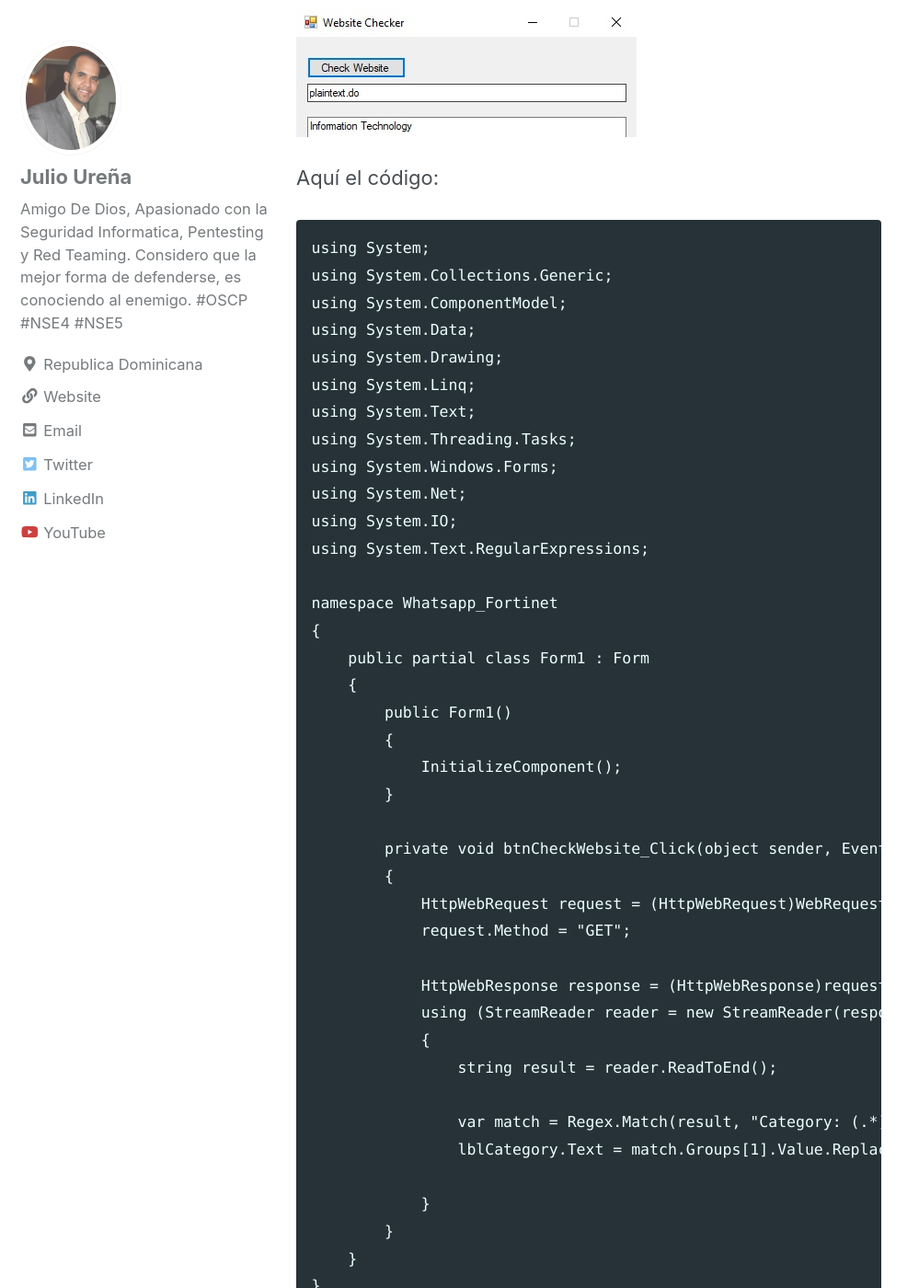
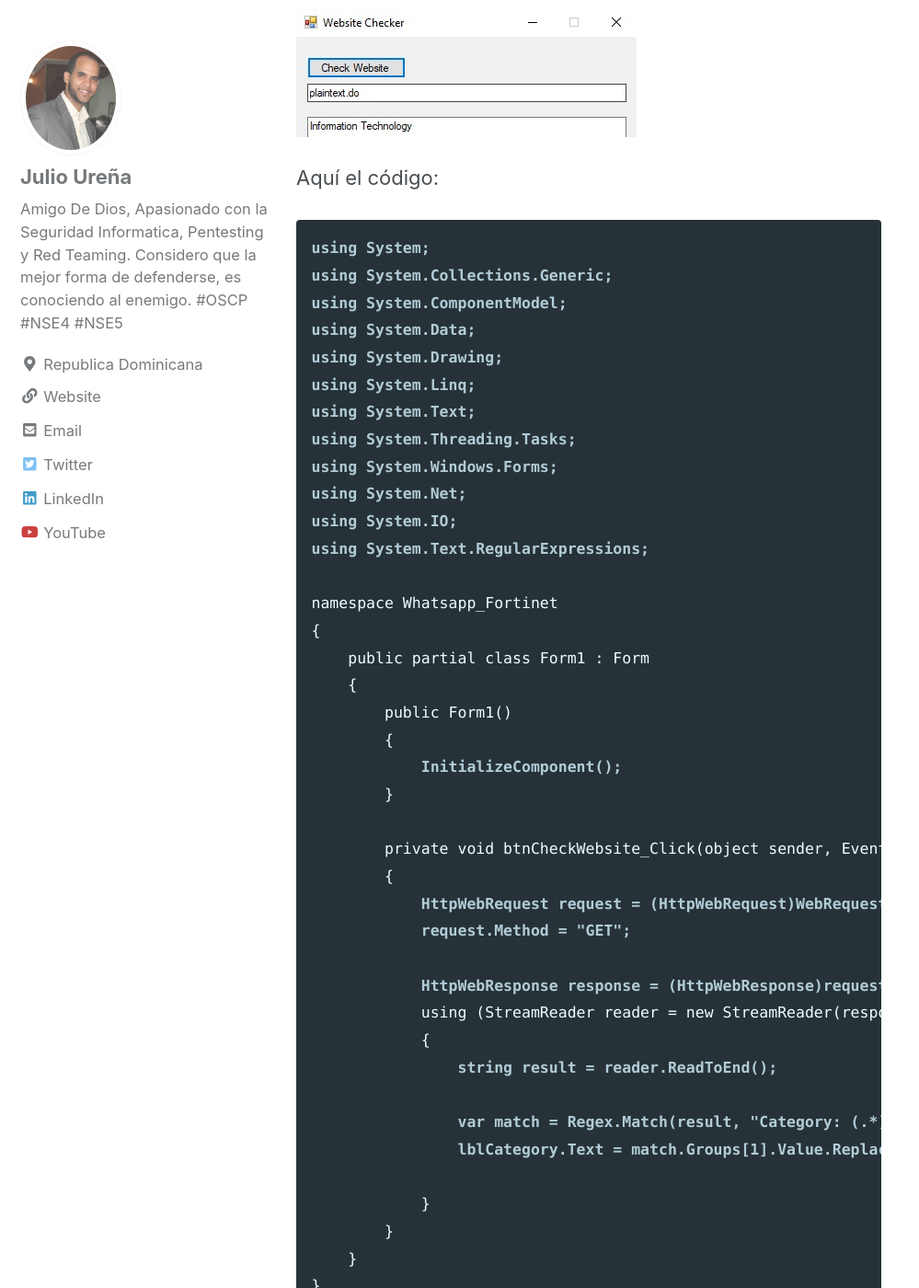
Before and after one commit to juliourena/juliourena.github.io, a Jekyll site: the page built from _posts/2018-6-2-Whatsapp-Protector.md, in a window 1280 px wide and 1400 px high, scrolled down 1840 px. Shown: the whole window at 92% size, without its empty margins (0-999 px from the left). Built offline with Jekyll 4.4.1, drawn with Linux system fonts in a browser that asks for light colours; nearby versions of some CDN libraries; some of the changed text lies outside the part shown.

Commit message:
update post WhatsappProtector

````diff
--- a/_posts/2018-6-2-Whatsapp-Protector.md
+++ b/_posts/2018-6-2-Whatsapp-Protector.md
@@ -18,7 +18,7 @@ Al principio tenía la intención de hacerlo en C#, incluso complete la parte de
 ![csharp](/assets/images/c-sharp-categorychecker.png)
 
 Aquí el código:
-```
+```console
 using System;
 using System.Collections.Generic;
 using System.ComponentModel;
@@ -70,7 +70,7 @@ Leí el [README](https://github.com/mukulhase/WebWhatsapp-Wrapper/blob/master/RE
 
 Utilicé Ubuntu x64 para esto, pero podrían usar cualquier distribución, los ejemplos y comandos están pensados para la última actualización de Ubuntu. Procedí a instalar python3 y webwhatsapi, si no los tienen pueden instalarlo utilizando los siguientes comandos:
 
-```
+```console
 sudo apt install python3
 sudo apt install python3-pip
 pip3 install webwhatsapi
@@ -78,7 +78,7 @@ pip3 install webwhatsapi
 
 Necesitamos también descargar el [Gecko Driver](https://github.com/mozilla/geckodriver) que permite interactuar con los navegadores, con la ayuda de este driver es que podremos trabajar con web.whatsapp.com y ubicarlo en algún directorio del $PATH. Para descargar [aquí](https://github.com/mozilla/geckodriver/releases)
 
-```
+```console
 wget https://github.com/mozilla/geckodriver/releases/download/v0.20.1/geckodriver-v0.20.1-linux64.tar.gz
 tar -xvzf geckodriver-v0.20.1-linux64.tar.gz
 chmod +x geckodriver
@@ -91,18 +91,21 @@ Ya con esto podemos empezar nuestro código. El código está dividido en dos pa
 
 Necesitamos importar las librerías de WhatsAPIDriver, entramos a la consola de python3 y ponemos lo siguiente:
 
-```
+```console
 from webwhatsapi import WhatsAPIDriver
 from webwhatsapi.objects.message import Message
  ```
 
 Ahora procedemos a crear una instancia de la clase WhatsAPIDriver que nos permitirá interactuar con nuestro WhatsApp web:
-`driver = WhatsAPIDriver(client='firefox',loadstyles=True,profile='/home/plaintext/dev/profile-whatsapp')`
 
-**Notas Importantes: **
-*Pueden utilizar otros navegadores como Chrome, pero Firefox es el default.
-*Loadstyles les permitirá ver el contenido de la página con sus estilos, tarde mucho en encontrar esto porque la página de web.whatsapp.com sin esto se mostraba incompleta.
-*Profile nos permitirá guardar la sesión de web.whatsapp.com de modo que no tengamos que leer el QR cada vez que lancemos la aplicación.
+```console
+driver = WhatsAPIDriver(client='firefox',loadstyles=True,profile='/home/plaintext/dev/profile-whatsapp')
+```
+
+**Notas Importantes:**
+* Pueden utilizar otros navegadores como Chrome, pero Firefox es el default.
+* Loadstyles les permitirá ver el contenido de la página con sus estilos, tarde mucho en encontrar esto porque la página de web.whatsapp.com sin esto se mostraba incompleta.
+* Profile nos permitirá guardar la sesión de web.whatsapp.com de modo que no tengamos que leer el QR cada vez que lancemos la aplicación.
 
 Ahora podemos ver nuestro estado:
 
@@ -122,7 +125,7 @@ Si visitan la página de FortiGuard podrán ver la opción de consulta de WebFil
 
 Ahora lo que necesitamos replicar esta misma consulta en Python e imprimir la categoría. Utilizaremos la librería *requests*, una forma sencilla sería:
 
-```
+```console
 import requests, re
 url = 'http://plaintext.do'
 r = requests.get('https://fortiguard.com/webfilter?q=' + url)
@@ -154,27 +157,25 @@ WhatsApp Protector, creo que me excedí con el nombre, pero los proyectos de des
 
 # Configuración de sesión permanente:
 
-Abrir la consola de python3 y poner lo siguiente:
+**1ro - Abrir la consola de python3 y poner lo siguiente:**
 
-```
-import time
+```console
 from webwhatsapi import WhatsAPIDriver
 from webwhatsapi.objects.message import Message
 driver = WhatsAPIDriver(client='Firefox',loadstyles=True)
 ```
 
-Escanear el código QR y cerrar la consola utilizando CTRL + C.
+**2do - Escanear el código QR y cerrar la consola utilizando CTRL + C.**
 
-Crear un perfil de Firefox, en la consola (bash) poner lo siguiente:
+**3ro - Crear un perfil de Firefox.
 
-`firefox -p`
-
-*Crear Perfil
-*Seleccionar un nombre
-*Elegir el directorio (Crear un directorio donde se vayan a guardar los registros de Firefox)
-*Entrar a https://web.whatsapp.com y escanear el código QR
-*Entrar nuevamente a https://web.whatsapp.com y validar si la sesión persiste.
-*Finalizar.
+* En la consola (bash) poner lo siguiente: `firefox -p`
+* Crear Perfil
+* Seleccionar un nombre
+* Elegir el directorio (Crear un directorio donde se vayan a guardar los registros de Firefox)
+* Entrar a [https://web.whatsapp.com](https://web.whatsapp.com) y escanear el código QR
+* Entrar nuevamente a [https://web.whatsapp.com](https://web.whatsapp.com) y validar si la sesión persiste.
+* Finalizar.
 
 Ahora solo resta utilizar el programa:
 
@@ -192,7 +193,7 @@ Y ya tenemos el chat_id de dos conversaciones que tienen el nombre **vitilla**
 
 Para ejecutar la protección solo sería, recuerden que la -t es opcional 😊
 
-`python3 whatsapp-protector.py -d /home/plaintext/dev/plaintext-profile -c 18000070508-1500082004@g.us` -t 120
+`python3 whatsapp-protector.py -d /home/plaintext/dev/plaintext-profile -c 18000070508-1500082004@g.us -t 120`
 
 ![whatsapp-protector-busqueda](/assets/images/ws-protector.png)
 
````
